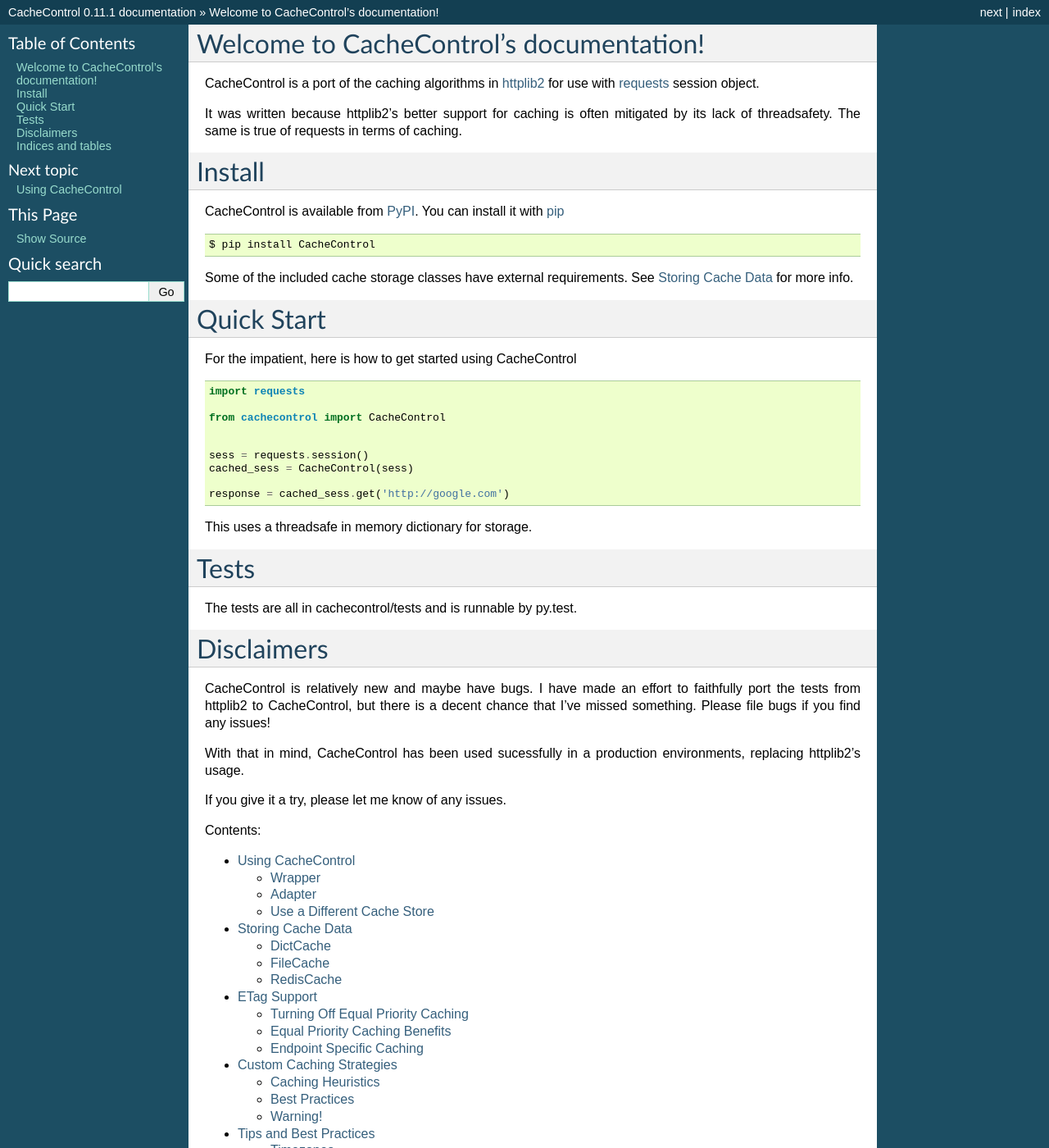
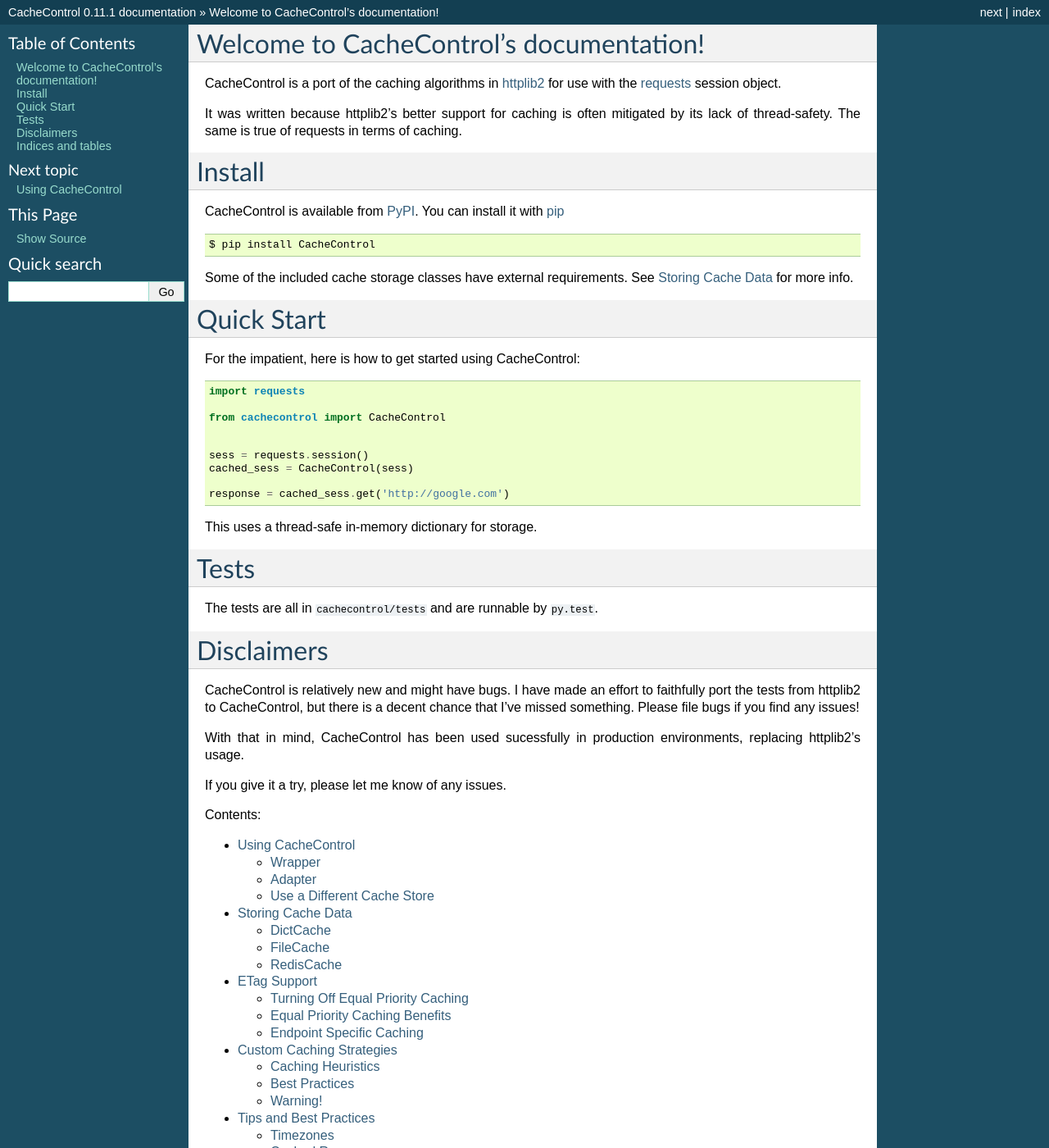
Before and after one commit to psf/cachecontrol, a Sphinx documentation site: the page built from docs/index.rst, in a window 1280 px wide and 1400 px high. Shown: the whole window at 82% size. Built offline with Sphinx 7.4.7, drawn with Linux system fonts in a browser that asks for light colours.

Commit message:
index.rst: Small changes

```diff
--- a/docs/index.rst
+++ b/docs/index.rst
@@ -7,10 +7,10 @@
 ========================================
 
 CacheControl is a port of the caching algorithms in httplib2_ for use with
-requests_ session object.
+the requests_ session object.
 
 It was written because httplib2's better support for caching is often
-mitigated by its lack of threadsafety. The same is true of requests in
+mitigated by its lack of thread-safety. The same is true of requests in
 terms of caching.
 
 
@@ -29,7 +29,9 @@
 Quick Start
 ===========
 
-For the impatient, here is how to get started using CacheControl ::
+For the impatient, here is how to get started using CacheControl:
+
+.. code-block:: python
 
   import requests
 
@@ -42,24 +44,24 @@
   response = cached_sess.get('http://google.com')
 
 
-This uses a threadsafe in memory dictionary for storage.
+This uses a thread-safe in-memory dictionary for storage.
 
 
 Tests
 =====
 
-The tests are all in cachecontrol/tests and is runnable by py.test.
+The tests are all in ``cachecontrol/tests`` and are runnable by ``py.test``.
 
 
 Disclaimers
 ===========
 
-CacheControl is relatively new and maybe have bugs. I have made an
+CacheControl is relatively new and might have bugs. I have made an
 effort to faithfully port the tests from httplib2 to CacheControl, but
 there is a decent chance that I've missed something. Please file bugs
 if you find any issues!
 
-With that in mind, CacheControl has been used sucessfully in a
+With that in mind, CacheControl has been used sucessfully in
 production environments, replacing httplib2's usage.
 
 If you give it a try, please let me know of any issues.
```
